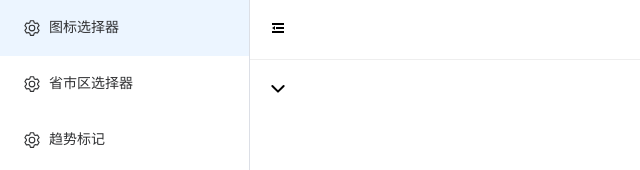
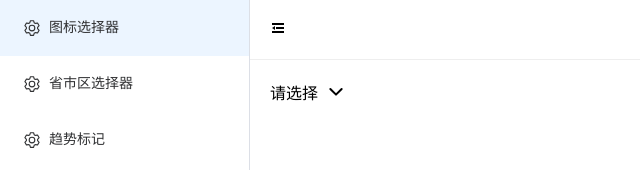
Before and after one commit to KeepCodeing/vue3-elmplus-cpns, a Vue app: page /city-picker in a window 1280 px wide. Shown: the top 170 px of the page, without its empty margins (0-640 px from the left). Built offline with nearby package versions, Linux system fonts and the light colour scheme.

Commit message:
feat: 完成点击城市字母滚动以及城市选择

```diff
--- a/src/views/advance-city-picker/index.vue
+++ b/src/views/advance-city-picker/index.vue
@@ -1,10 +1,14 @@
 <template>
   <div>
-    <el-popover placement="bottom" @show="visible = true" @hide="visible = false" :width="650" trigger="click">
+    <el-popover placement="bottom" v-model:visible="visible" @show="visible = true" @hide="visible = false" :width="650"
+      trigger="click">
       <template #reference>
-        <el-icon :class="{ 'rotate-icon-up': visible, 'rotate-icon-down': !visible }">
-          <i-arrow-down-bold />
-        </el-icon>
+        <div @click="visible = !visible">
+          <span style="margin-right: 10px;">{{ choosedCity }}</span>
+          <el-icon :class="{ 'rotate-icon-up': visible, 'rotate-icon-down': !visible }">
+            <i-arrow-down-bold />
+          </el-icon>
+        </div>
       </template>
       <template #default>
         <el-row>
@@ -23,16 +27,17 @@
         <el-row style="margin-top: 20px;" :gutter="10">
           <el-col style="text-align: center; margin: 5px 0;" :span="2" v-for="city in cityList.city"
             :key="city.initial">
-            <el-button>{{ city.initial }} </el-button>
+            <el-button @click="scrollToAlpha(city.initial)">{{ city.initial }} </el-button>
           </el-col>
         </el-row>
         <el-scrollbar max-height="500px">
           <el-row style="margin: 20px 0;" v-for="city in cityList.city" :key="city.initial">
-            <el-col :span="2">{{ city.initial }}: </el-col>
+            <el-col :span="2"><span :id="city.initial">{{ city.initial }}: </span></el-col>
             <el-col :span="22">
               <el-row>
-                <el-col style="margin: 0 0 10px 0;" :span="3" v-for="item in city.list" :key="item.code">
-                  <span>{{ item.name }}</span>
+                <el-col style="margin: 0 0 10px 0;" :span="3" @click="handleCityClick(item.name)"
+                  v-for="item in city.list" :key="item.code">
+                  <span style="cursor: pointer;">{{ item.name }}</span>
                 </el-col>
               </el-row>
             </el-col>
@@ -53,10 +58,23 @@ import cityList from './city.json';
 export default {
   setup() {
     const visible = ref(false);
+    const choosedCity = ref("请选择");
+
+    const handleCityClick = (city) => {
+      choosedCity.value = city;
+      visible.value = false;
+    }
+
+    const scrollToAlpha = (alpha) => {
+      document.getElementById(alpha).scrollIntoView();
+    }
 
     return {
       visible,
       cityList,
+      choosedCity,
+      handleCityClick,
+      scrollToAlpha
     }
   }
 }
```
